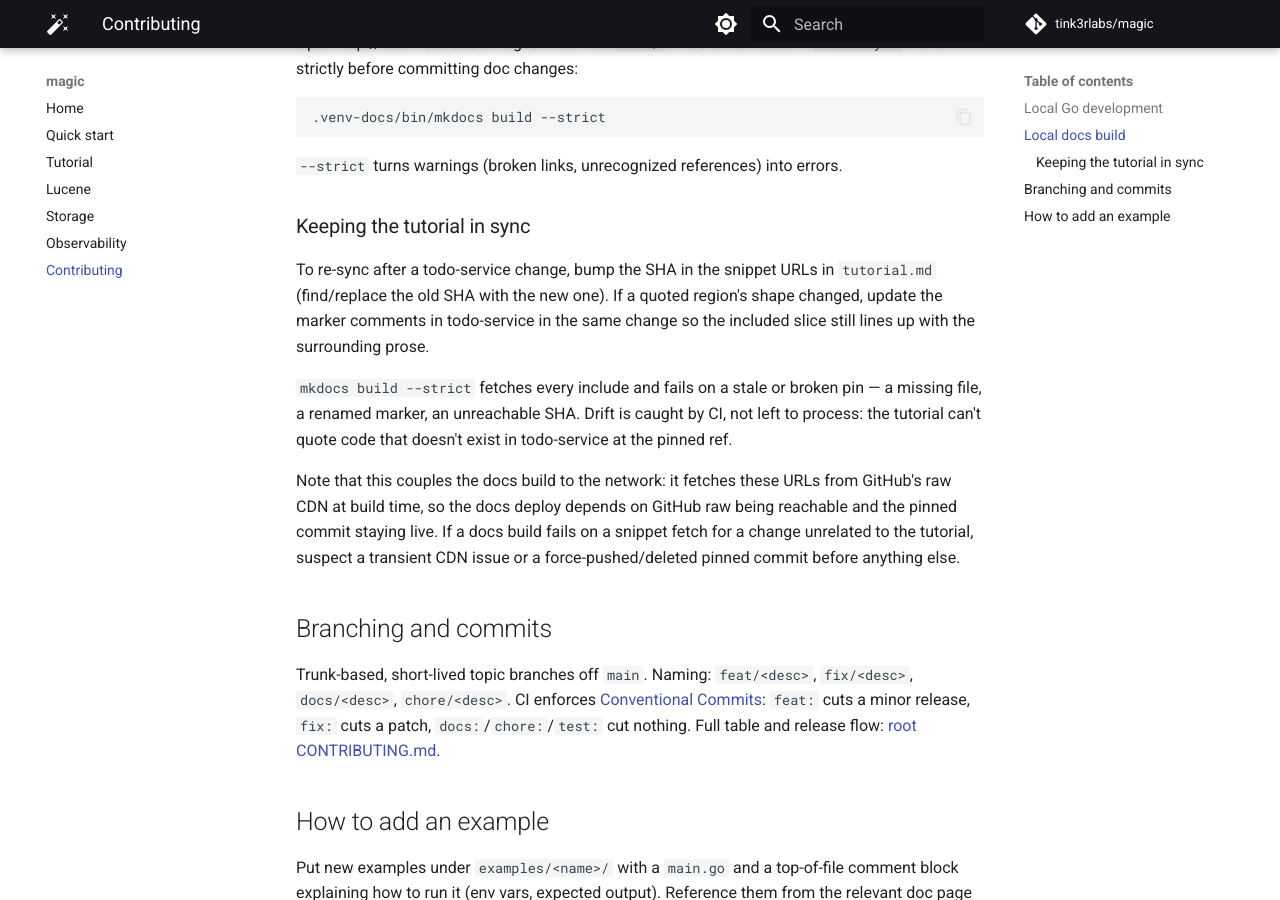
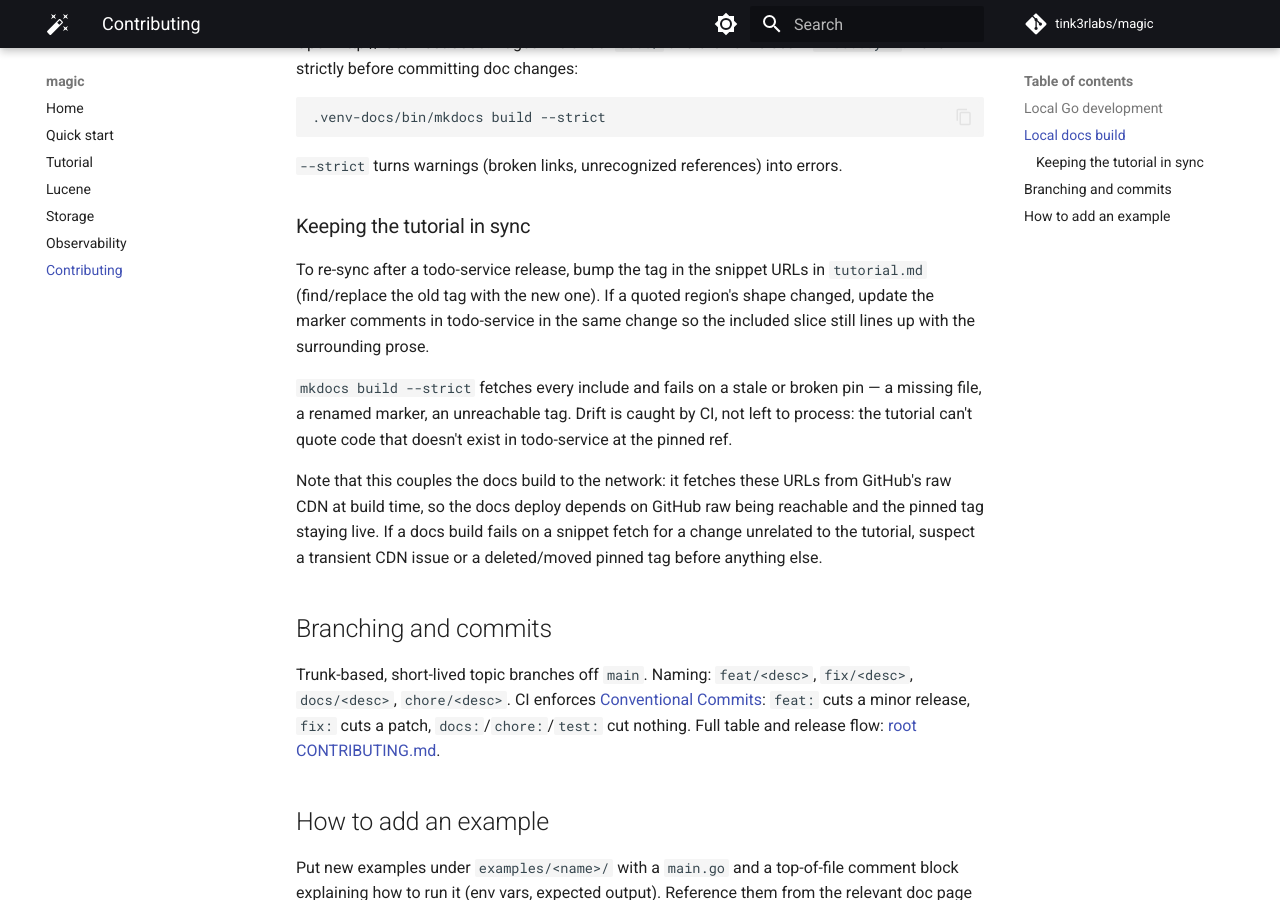
Before and after one commit to tink3rlabs/magic, an MkDocs documentation site: the page built from docs/contributing.md, in a window 1280 px wide and 900 px high, scrolled down 1033 px. Built offline with MkDocs 1.6.1 and Material for MkDocs 9.7.7, drawn with Linux system fonts in a browser that asks for light colours; comment, search, counter and statistics services are not loaded; the version menu is left out; part of the change alters nothing that is shown.

Commit message:
docs: repin tutorial to todo-service v0.9.0 release tag
todo-service cut its first post-modernization release (v0.9.0, which bundles
magic v0.17.3), so move the tutorial's live snippet includes from the pinned
commit SHA to the v0.9.0 tag — the stable, human-readable ref the docs always
intended to land on. Updates all 15 include URLs plus the prose: the "pinned
to a commit, for now / hasn't cut a release yet" note now describes a tagged
pin, and contributing.md's tutorial-sync guidance refers to bumping the tag
rather than the SHA.

mkdocs build --strict fetches and validates every v0.9.0 include.

Co-Authored-By: Claude Opus 4.7 <noreply@anthropic.com>

````diff
--- a/docs/contributing.md
+++ b/docs/contributing.md
@@ -45,13 +45,13 @@ Open http://localhost:8000. Pages live under `docs/` and the nav is set in `mkdo
 
 ### Keeping the tutorial in sync
 
-`docs/tutorial.md` is a build-along over the real [`tink3rlabs/todo-service`](https://github.com/tink3rlabs/todo-service) repo. Its code blocks are not copied — they're **included live** from todo-service via `pymdownx.snippets` URL includes, each pinned to a **commit SHA** (a release tag, once todo-service cuts one). The included regions are delimited in todo-service's source by `--8<-- [start:name]` / `--8<-- [end:name]` marker comments.
+`docs/tutorial.md` is a build-along over the real [`tink3rlabs/todo-service`](https://github.com/tink3rlabs/todo-service) repo. Its code blocks are not copied — they're **included live** from todo-service via `pymdownx.snippets` URL includes, each pinned to a todo-service **release tag** (currently `v0.9.0`). The included regions are delimited in todo-service's source by `--8<-- [start:name]` / `--8<-- [end:name]` marker comments.
 
-To re-sync after a todo-service change, bump the SHA in the snippet URLs in `tutorial.md` (find/replace the old SHA with the new one). If a quoted region's shape changed, update the marker comments in todo-service in the same change so the included slice still lines up with the surrounding prose.
+To re-sync after a todo-service release, bump the tag in the snippet URLs in `tutorial.md` (find/replace the old tag with the new one). If a quoted region's shape changed, update the marker comments in todo-service in the same change so the included slice still lines up with the surrounding prose.
 
-`mkdocs build --strict` fetches every include and fails on a stale or broken pin — a missing file, a renamed marker, an unreachable SHA. Drift is caught by CI, not left to process: the tutorial can't quote code that doesn't exist in todo-service at the pinned ref.
+`mkdocs build --strict` fetches every include and fails on a stale or broken pin — a missing file, a renamed marker, an unreachable tag. Drift is caught by CI, not left to process: the tutorial can't quote code that doesn't exist in todo-service at the pinned ref.
 
-Note that this couples the docs build to the network: it fetches these URLs from GitHub's raw CDN at build time, so the docs deploy depends on GitHub raw being reachable and the pinned commit staying live. If a docs build fails on a snippet fetch for a change unrelated to the tutorial, suspect a transient CDN issue or a force-pushed/deleted pinned commit before anything else.
+Note that this couples the docs build to the network: it fetches these URLs from GitHub's raw CDN at build time, so the docs deploy depends on GitHub raw being reachable and the pinned tag staying live. If a docs build fails on a snippet fetch for a change unrelated to the tutorial, suspect a transient CDN issue or a deleted/moved pinned tag before anything else.
 
 ## Branching and commits
 
--- a/docs/tutorial.md
+++ b/docs/tutorial.md
@@ -2,10 +2,10 @@
 
 You will build **todo-service** — the canonical reference service for magic — and come away understanding it layer by layer. todo-service is a small but complete microservice: a CRUD API for todo items that exercises magic's features end to end. The source lives at [`tink3rlabs/todo-service`](https://github.com/tink3rlabs/todo-service).
 
-Every snippet below is included live from [`tink3rlabs/todo-service`](https://github.com/tink3rlabs/todo-service) at commit `1483fdcb85a151625a3028ae296aa5dbd44e0a66` — pulled straight from the repo at build time, not copied into this page.
+Every snippet below is included live from [`tink3rlabs/todo-service`](https://github.com/tink3rlabs/todo-service) at the release tag `v0.9.0` — pulled straight from the repo at build time, not copied into this page.
 
-!!! note "Pinned to a commit, for now"
-    The code blocks below are not copied — they're included live from `tink3rlabs/todo-service` at the pinned commit `1483fdcb85a151625a3028ae296aa5dbd44e0a66` via mkdocs `pymdownx.snippets` URL includes. `mkdocs build --strict` fetches and validates every include, so the tutorial can no longer silently drift from the real repo. todo-service hasn't cut a tagged release yet; once it does, this pin moves from the SHA to that release tag.
+!!! note "Pinned to a release tag"
+    The code blocks below are not copied — they're included live from `tink3rlabs/todo-service` at the pinned tag `v0.9.0` via mkdocs `pymdownx.snippets` URL includes. `mkdocs build --strict` fetches and validates every include, so the tutorial can no longer silently drift from the real repo. When todo-service cuts a new release, bump this pin to the new tag (find/replace `v0.9.0` in this file).
 
 todo-service is a properly layered service, and that layering is the spine of this tutorial. We walk it in the order the request flows — and the order you'd build it:
 
@@ -55,7 +55,7 @@ The first layer is the schema — the shape of the data the rest of the service
 todo-service has exactly one table, created by one migration:
 
 ```yaml title="config/migrations/postgresql/01__base.yaml"
---8<-- "https://raw.githubusercontent.com/tink3rlabs/todo-service/1483fdcb85a151625a3028ae296aa5dbd44e0a66/config/migrations/postgresql/01__base.yaml:migration-postgres"
+--8<-- "https://raw.githubusercontent.com/tink3rlabs/todo-service/v0.9.0/config/migrations/postgresql/01__base.yaml:migration-postgres"
 ```
 
 ### The file format
@@ -87,13 +87,13 @@ SQL dialects differ — Postgres spells the id column `TEXT`, MySQL wants `VARCH
 The migration files ship inside the binary. `main.go` embeds the whole `config` tree and hands it to magic's storage package:
 
 ```go title="main.go"
---8<-- "https://raw.githubusercontent.com/tink3rlabs/todo-service/1483fdcb85a151625a3028ae296aa5dbd44e0a66/main.go:main-imports"
+--8<-- "https://raw.githubusercontent.com/tink3rlabs/todo-service/v0.9.0/main.go:main-imports"
 ```
 
 At startup, `runServer` builds the storage adapter and then runs any pending migrations against it:
 
 ```go title="cmd/server.go"
---8<-- "https://raw.githubusercontent.com/tink3rlabs/todo-service/1483fdcb85a151625a3028ae296aa5dbd44e0a66/cmd/server.go:server-cmd-a"
+--8<-- "https://raw.githubusercontent.com/tink3rlabs/todo-service/v0.9.0/cmd/server.go:server-cmd-a"
 ```
 
 The Server section later covers the full bootstrap; for now the point is just that migrations run automatically, before the first request is served. This holds even for the default in-memory adapter used in local dev — it runs the same migrations, so the service behaves identically whether it's backed by Postgres or an in-process store. For the adapter details, see [Storage Adapters](storage.md).
@@ -108,7 +108,7 @@ With the schema defined, the next layer is the **types** — the Go structs that
 The second layer is the data shapes the rest of the service is built around. Every layer above this one — features, routes, the generated OpenAPI spec — refers back to these structs. todo-service defines all three in a single file:
 
 ```go title="pkg/types/todo.go"
---8<-- "https://raw.githubusercontent.com/tink3rlabs/todo-service/1483fdcb85a151625a3028ae296aa5dbd44e0a66/pkg/types/todo.go:types-todo"
+--8<-- "https://raw.githubusercontent.com/tink3rlabs/todo-service/v0.9.0/pkg/types/todo.go:types-todo"
 ```
 
 ### The `json` tags do double duty
@@ -116,7 +116,7 @@ The second layer is the data shapes the rest of the service is built around. Eve
 The `json` struct tags are not just for serialization. magic's storage layer reads them too — they are the field and column names it uses, not the Go field names. The `Todo.Id` field is `json:"id"`, so storage knows it as `id`. That's the same `id` you saw as the primary key in the Migrations section, and it's the literal string passed as the sort key in the feature layer:
 
 ```go
---8<-- "https://raw.githubusercontent.com/tink3rlabs/todo-service/1483fdcb85a151625a3028ae296aa5dbd44e0a66/pkg/features/todo/todoService.go:feature-list-call"
+--8<-- "https://raw.githubusercontent.com/tink3rlabs/todo-service/v0.9.0/pkg/features/todo/todoService.go:feature-list-call"
 ```
 
 The same tags decide what's searchable. When a Lucene `?filter=` query names a field, it names the `json` tag — `summary:groceries`, not `Summary:groceries`. magic introspects the struct once and builds the set of searchable fields from the tagged fields and their Go types. The Features section puts this to work; for the exact rules — which types are implicitly searchable, how `json:"-"` excludes a field — see [Search (Lucene)](lucene.md).
@@ -145,7 +145,7 @@ The features layer is where the business logic lives. It sits between the types
 todo-service keeps the whole layer in one file:
 
 ```go title="pkg/features/todo/todoService.go"
---8<-- "https://raw.githubusercontent.com/tink3rlabs/todo-service/1483fdcb85a151625a3028ae296aa5dbd44e0a66/pkg/features/todo/todoService.go:feature-service"
+--8<-- "https://raw.githubusercontent.com/tink3rlabs/todo-service/v0.9.0/pkg/features/todo/todoService.go:feature-service"
 ```
 
 ### Constructing the service
@@ -169,7 +169,7 @@ This service exposes **two** ways to read a collection, and the difference betwe
 `ListTodos` is the **plain list**. It calls `storage.List` with a structured, exact-match filter map and cursor pagination:
 
 ```go
---8<-- "https://raw.githubusercontent.com/tink3rlabs/todo-service/1483fdcb85a151625a3028ae296aa5dbd44e0a66/pkg/features/todo/todoService.go:feature-list-call"
+--8<-- "https://raw.githubusercontent.com/tink3rlabs/todo-service/v0.9.0/pkg/features/todo/todoService.go:feature-list-call"
 ```
 
 The third argument is a `map[string]any` of field/value pairs ANDed together as exact matches — here it's empty, so every todo is returned, a page at a time.
@@ -177,7 +177,7 @@ The third argument is a `map[string]any` of field/value pairs ANDed together as
 `SearchTodos` is the **search path**. It calls `storage.Search` with a single Lucene `filter` string:
 
 ```go
---8<-- "https://raw.githubusercontent.com/tink3rlabs/todo-service/1483fdcb85a151625a3028ae296aa5dbd44e0a66/pkg/features/todo/todoService.go:feature-search-call"
+--8<-- "https://raw.githubusercontent.com/tink3rlabs/todo-service/v0.9.0/pkg/features/todo/todoService.go:feature-search-call"
 ```
 
 The caller passes one expressive query — `summary:groceries AND done:1` — and magic compiles it to safe, parameterized SQL. No string concatenation, no injection surface. An empty filter returns everything, just like `List`.
@@ -205,7 +205,7 @@ The routes layer is the HTTP boundary. It turns the feature methods — which kn
 The first half declares the JSON-schema validation maps, the two wiring structs, and `NewTodoRouter` — the constructor that assembles the router:
 
 ```go title="pkg/routes/todo.go"
---8<-- "https://raw.githubusercontent.com/tink3rlabs/todo-service/1483fdcb85a151625a3028ae296aa5dbd44e0a66/pkg/routes/todo.go:routes-a"
+--8<-- "https://raw.githubusercontent.com/tink3rlabs/todo-service/v0.9.0/pkg/routes/todo.go:routes-a"
 ```
 
 ### Public reads, protected writes
@@ -234,7 +234,7 @@ Every handler has the signature `func(w http.ResponseWriter, r *http.Request) er
 The handlers themselves make up the second half of the file:
 
 ```go title="pkg/routes/todo.go (continued)"
---8<-- "https://raw.githubusercontent.com/tink3rlabs/todo-service/1483fdcb85a151625a3028ae296aa5dbd44e0a66/pkg/routes/todo.go:routes-b"
+--8<-- "https://raw.githubusercontent.com/tink3rlabs/todo-service/v0.9.0/pkg/routes/todo.go:routes-b"
 ```
 
 ### The `GET /todos` query surface
@@ -262,7 +262,7 @@ The server is the final layer — the wiring that assembles everything below it
 ### `main.go` — embed the config, hand off to the CLI
 
 ```go title="main.go"
---8<-- "https://raw.githubusercontent.com/tink3rlabs/todo-service/1483fdcb85a151625a3028ae296aa5dbd44e0a66/main.go:main-run"
+--8<-- "https://raw.githubusercontent.com/tink3rlabs/todo-service/v0.9.0/main.go:main-run"
 ```
 
 `main.go` does almost nothing itself. The `//go:embed config` directive bakes the entire `config/` tree — `development.yaml`, the generated `openapi.json`, and crucially the `migrations/` directory — into the binary as an `embed.FS`. That filesystem is then handed to two places: `storage.ConfigFs`, which is where magic's storage package looks for the migration files at startup (this is what makes the Migrations section's SQL available at runtime, with no files to ship alongside the binary), and `cmd.ConfigFS`, which the `server` command reads `openapi.json` from to serve `/api-docs`. Then `cmd.Execute()` hands control to cobra.
@@ -270,7 +270,7 @@ The server is the final layer — the wiring that assembles everything below it
 ### `cmd/root.go` — the cobra root and viper config
 
 ```go title="cmd/root.go"
---8<-- "https://raw.githubusercontent.com/tink3rlabs/todo-service/1483fdcb85a151625a3028ae296aa5dbd44e0a66/cmd/root.go:root-cmd"
+--8<-- "https://raw.githubusercontent.com/tink3rlabs/todo-service/v0.9.0/cmd/root.go:root-cmd"
 ```
 
 `root.go` defines the cobra root command and registers the `server` subcommand. The work happens in `initConfig`, run by `cobra.OnInitialize` before any command executes: it points viper at the config file (the `--config` flag, or `~/.todo.yaml` by default), enables `TODO_`-prefixed environment overrides, and reads the file. Every `viper.GetString(...)` call you'll see in `server.go` resolves against the config loaded here. Finally it calls `logger.Init` with the level and format from the config, so magic's structured logger is ready before the server starts.
@@ -280,7 +280,7 @@ The server is the final layer — the wiring that assembles everything below it
 `server.go` is the centrepiece. Its `runServer` function does the full bootstrap in wiring order. Here it is whole:
 
 ```go title="cmd/server.go"
---8<-- "https://raw.githubusercontent.com/tink3rlabs/todo-service/1483fdcb85a151625a3028ae296aa5dbd44e0a66/cmd/server.go:server-cmd-b"
+--8<-- "https://raw.githubusercontent.com/tink3rlabs/todo-service/v0.9.0/cmd/server.go:server-cmd-b"
 ```
 
 ### The `runServer` wiring walk
````
